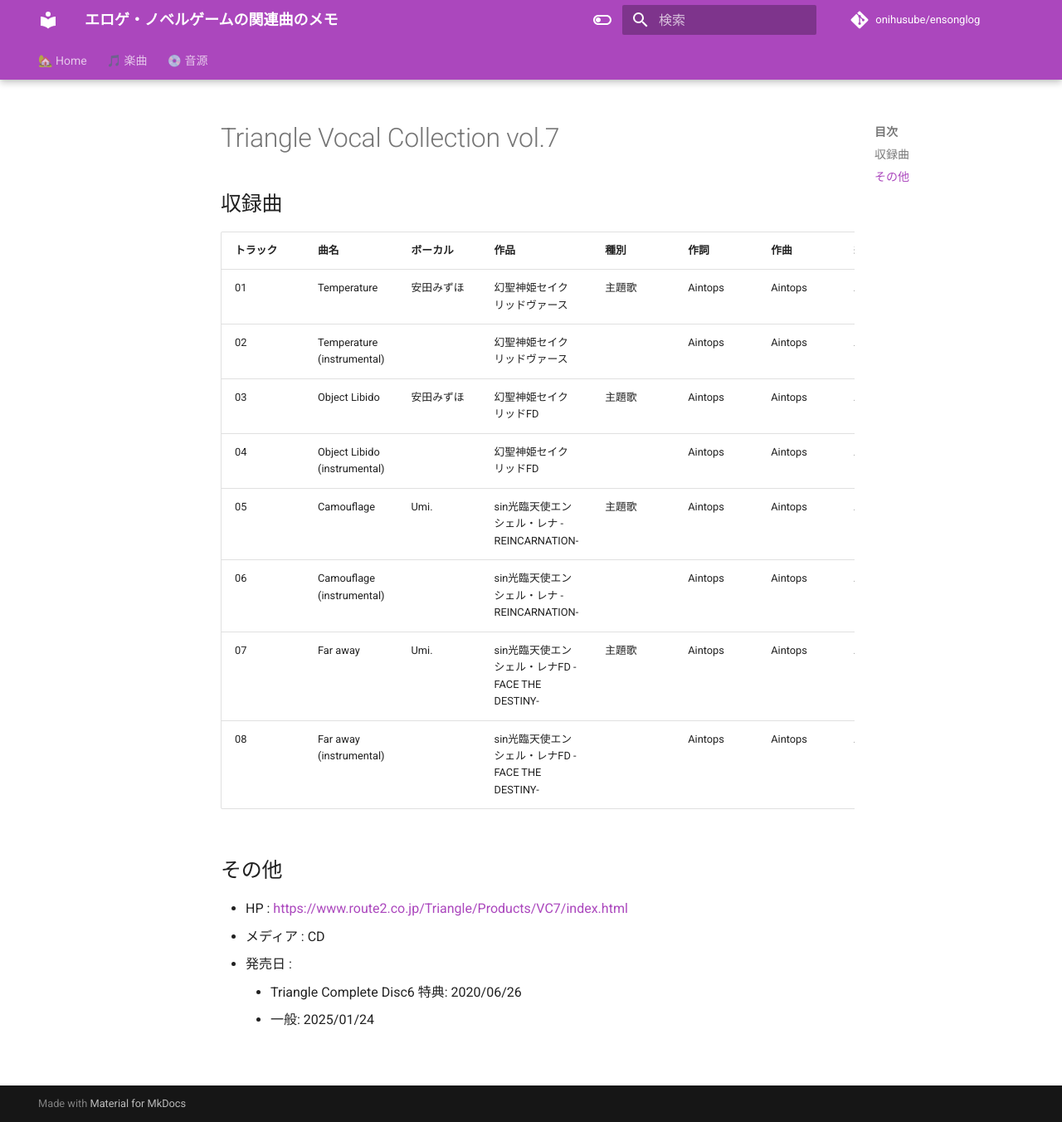
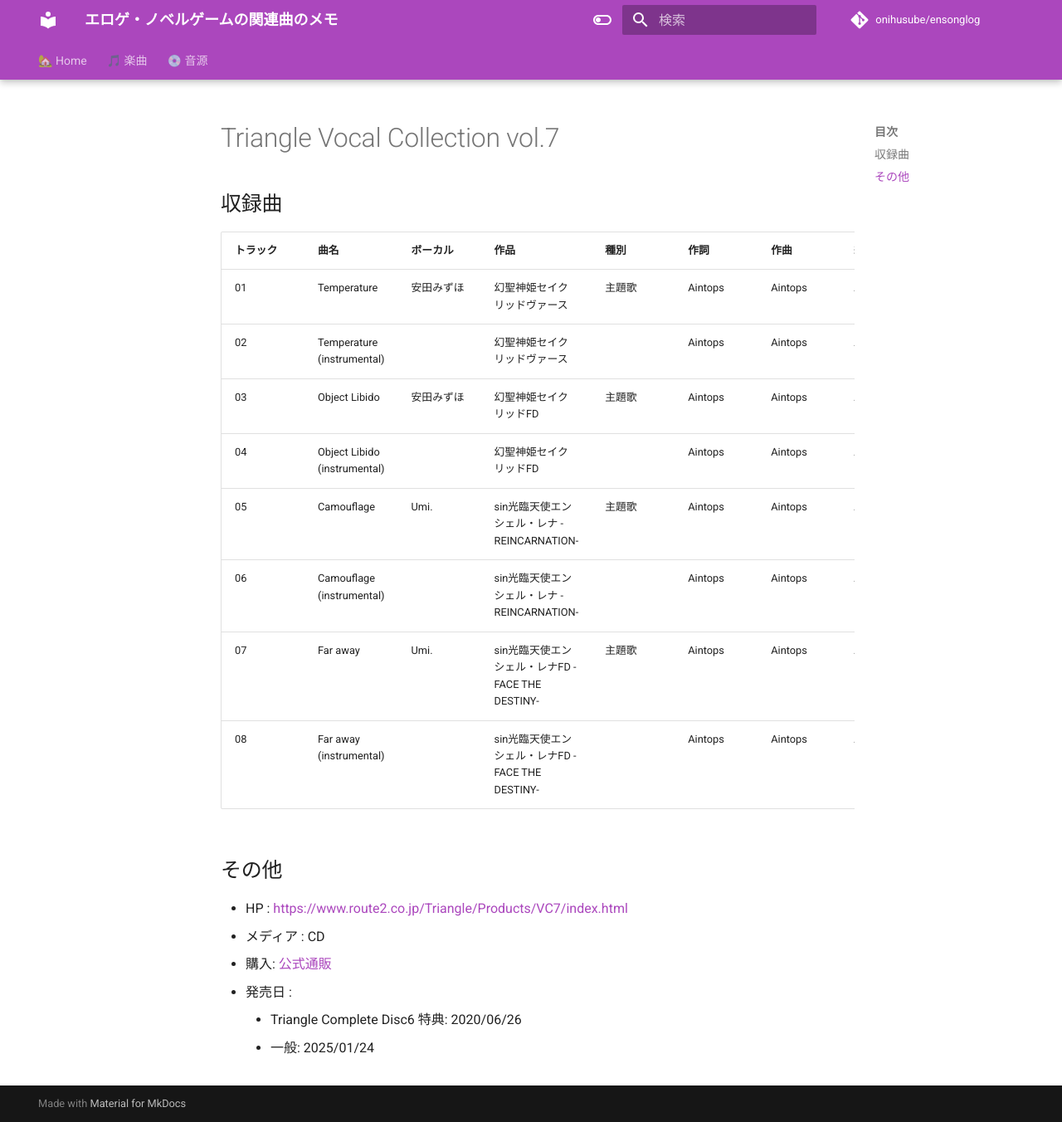
Before and after one commit to onihusube/ensonglog, an MkDocs documentation site: the page built from docs/2025/音源個別/Triangle Vocal Collection vol.7.md, in a window 1280 px wide and 1352 px high. Shown: the whole window at 83% size. Built offline with MkDocs 1.6.1 and Material for MkDocs 9.7.7, drawn with Linux system fonts in a browser that asks for light colours; comment, search, counter and statistics services are not loaded.

Commit message:
トライアングルボーコレ、通販リンク追加

```diff
--- a/docs/2025/音源個別/Triangle Vocal Collection vol.7.md
+++ b/docs/2025/音源個別/Triangle Vocal Collection vol.7.md
@@ -17,6 +17,7 @@
 
 - HP : [https://www.route2.co.jp/Triangle/Products/VC7/index.html](https://www.route2.co.jp/Triangle/Products/VC7/index.html)
 - メディア : CD
+- 購入: [公式通販](https://e-mart.jp/route2/products/detail/25)
 - 発売日 :
     - Triangle Complete Disc6 特典: 2020/06/26
     - 一般: 2025/01/24
```
